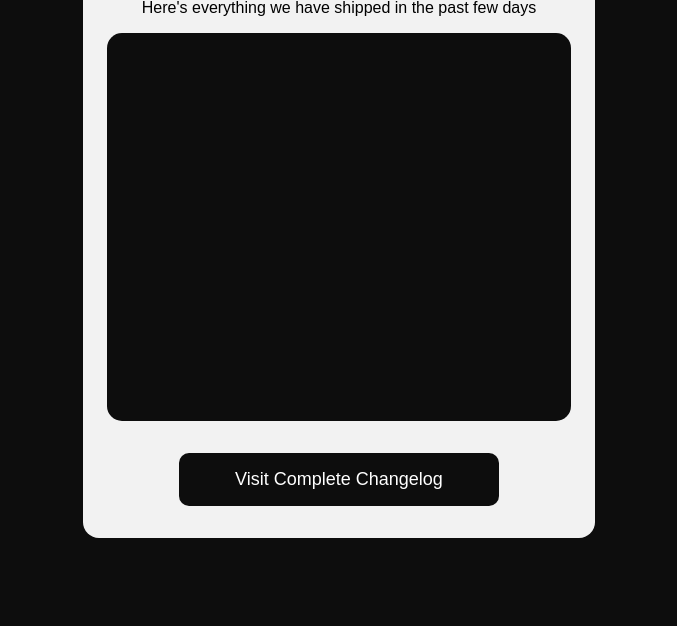
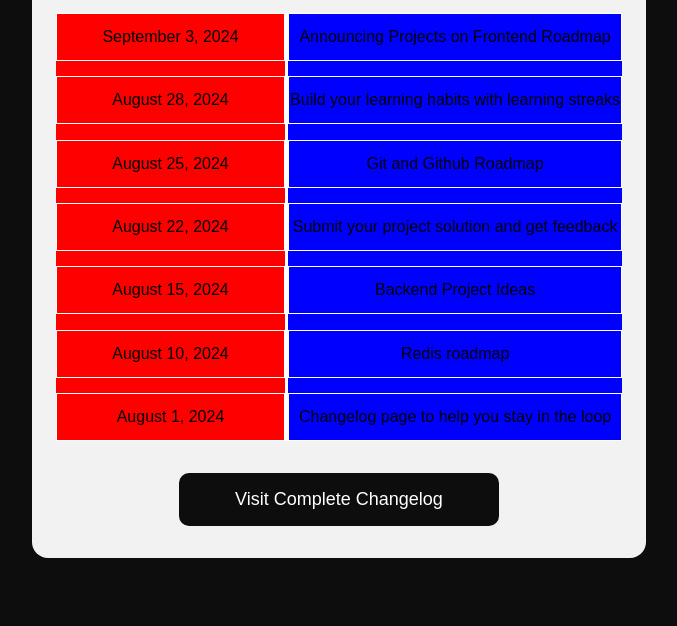
Before and after one commit to professeur01/roadmap.sh-projects, a plain HTML site: page frontend-projects/changelog-component/index.html in a window 1280 px wide. Shown: the part 174-800 px from the top of the page, without its empty margins (301-978 px from the left). Drawn offline with Linux system fonts and the light colour scheme.

Commit message:
reproduction du chanelog

```diff
--- a/frontend-projects/changelog-component/index.html
+++ b/frontend-projects/changelog-component/index.html
@@ -11,40 +11,35 @@
       <h1>Changelog</h1>
       <p>Here's everything we have shipped in the past few days</p>
       <div class="changelog_box">
-        <!-- <tr>
-          <td class="first"></td>
-          <td class="first"></td>
-        </tr>
-        <tr>
-          <td>September 3, 2024</td>
-          <td>Announcing Projects on Frontend Roadmap</td>
-        </tr>
-        <tr>
-          <td>August 28, 2024</td>
-          <td>Build your learning habits with learning streaks</td>
-        </tr>
-        <tr>
-          <td>August 25, 2024</td>
-          <td>Git and Github Roadmap</td>
-        </tr>
-        <tr>
-          <td>August 22, 2024</td>
-          <td>Submit your project solution and get feedback</td>
-        </tr>
-        <tr>
-          <td>August 15, 2024</td>
-          <td>Backend Project Ideas</td>
-        </tr>
-        <tr>
-          <td>August 10, 2024</td>
-          <td>Redis roadmap</td>
-        </tr>
-        <tr>
-          <td>August 1, 2024</td>
-          <td>Changelog page to help you stay in the loop</td>
-        </tr> -->
+        <div class="box_date">
+          <span class="span_date">September 3, 2024</span>
+          <span class="span_date">August 28, 2024</span>
+          <span class="span_date">August 25, 2024</span>
+          <span class="span_date">August 22, 2024</span>
+          <span class="span_date">August 15, 2024</span>
+          <span class="span_date">August 10, 2024</span>
+          <span class="span_date">August 1, 2024</span>
+        </div>
+        <div class="line"></div>
+        <div class="box_sentence">
+          <span class="span_sentence"
+            >Announcing Projects on Frontend Roadmap</span
+          >
+          <span class="span_sentence"
+            >Build your learning habits with learning streaks</span
+          >
+          <span class="span_sentence">Git and Github Roadmap</span>
+          <span class="span_sentence"
+            >Submit your project solution and get feedback</span
+          >
+          <span class="span_sentence">Backend Project Ideas</span>
+          <span class="span_sentence">Redis roadmap</span>
+          <span class="span_sentence"
+            >Changelog page to help you stay in the loop</span
+          >
+        </div>
       </div>
-     <div class="box_btn"> <button>Visit Complete Changelog</button></div>
+      <div class="box_btn"><button>Visit Complete Changelog</button></div>
     </div>
   </body>
 </html>
--- a/frontend-projects/changelog-component/style.css
+++ b/frontend-projects/changelog-component/style.css
@@ -23,8 +23,8 @@ body {
     display: flex;
     flex-direction: column;
     justify-content: center;
-    width: 40%;
-    height: 78vh;
+    width: 48%;
+    height: 83vh;
     background-color: hsl(0, 0%, 95%);
     padding: 2rem 1.5rem;
     border-radius: 1rem;
@@ -68,11 +68,46 @@ p {
 }
 
 .changelog_box {
+    display: flex;
     position: relative;
     width: 100%;
     height: 100%;
 }
 
+.changelog_container .box_date {
+    background-color: red;
+    width: 40.5%;
+    display: flex;
+    flex-direction: column;
+    justify-content: space-between;
+}
+
+.changelog_container .line {
+    background-color: white;
+    width: 0.5%;
+}
+
+.changelog_container .box_sentence {
+    background-color: blue;
+    width: 59%;
+    display: flex;
+    flex-direction: column;
+    justify-content: space-between;
+}
+.changelog_container .box_date .span_date{
+    display: flex;
+    justify-content: center;
+    align-items: center;
+    border: 1px solid white;
+    height: 3rem;
+}
+.changelog_container .box_sentence .span_sentence{
+    display: flex;
+    justify-content: center;
+    align-items: center;
+    border: 1px solid white;
+    height: 3rem;
+}
 /* ---------------@MEDIA----------------- */
 @media (max-width: 1440px) {}
 
```
